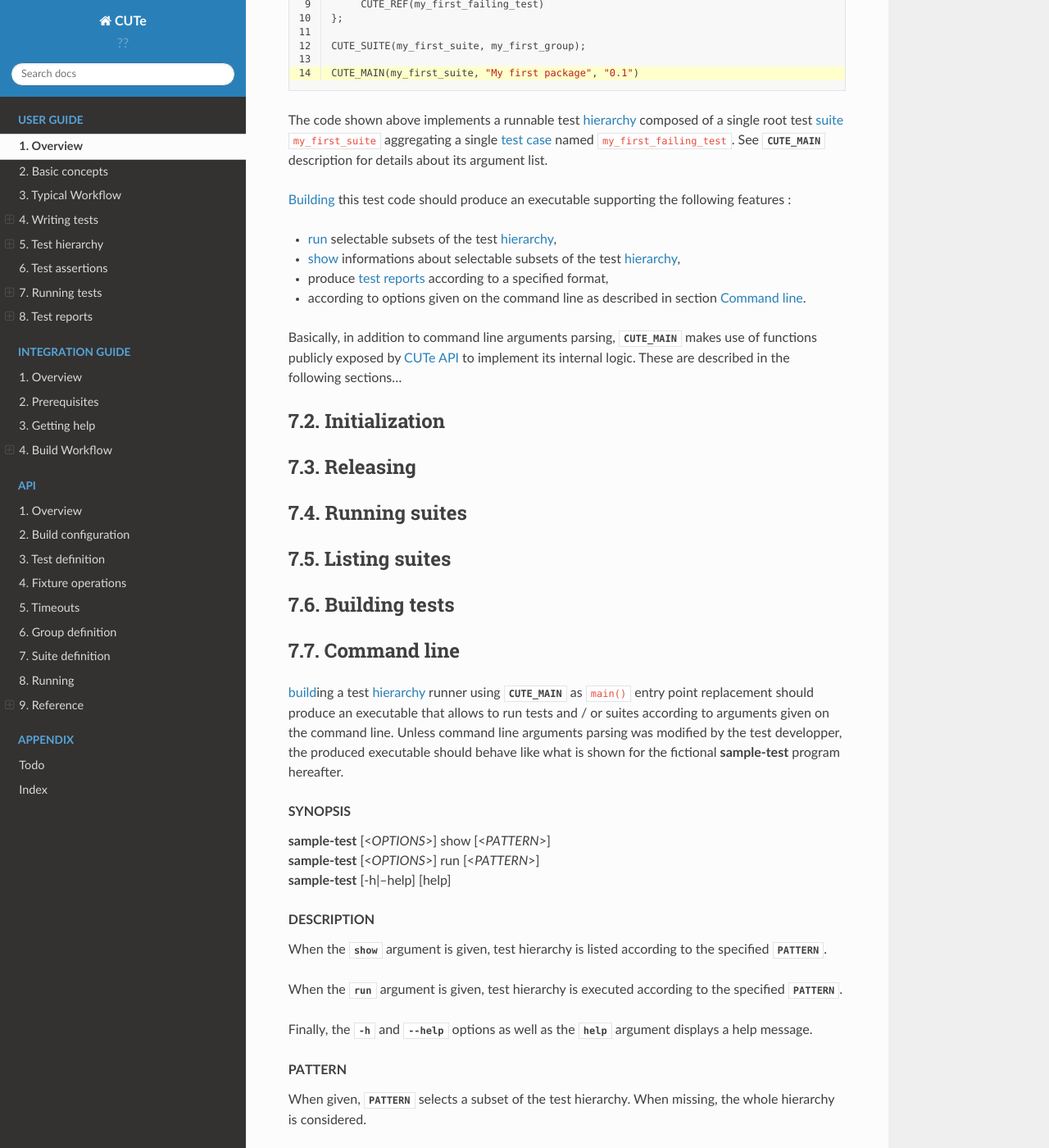
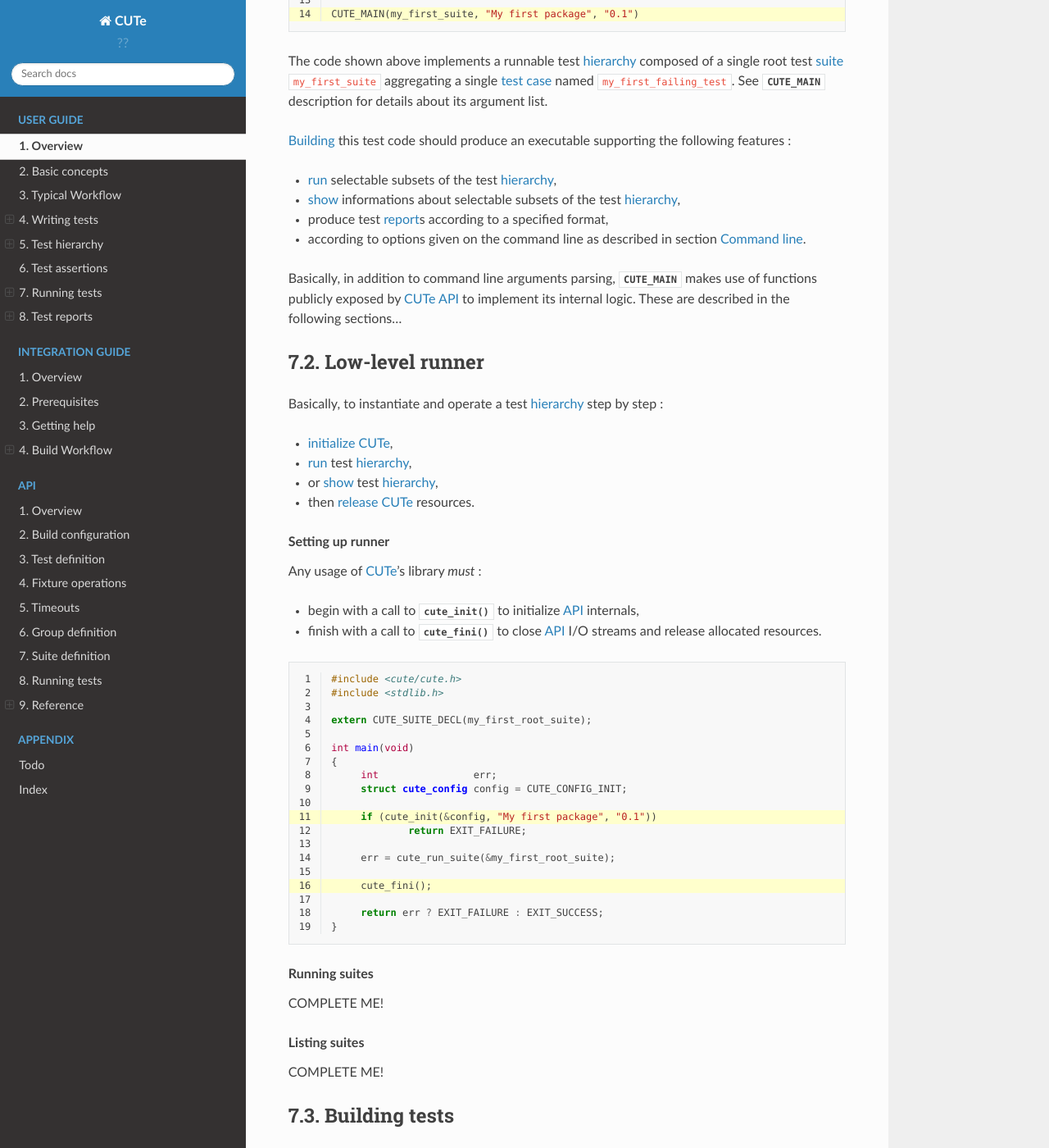
Before and after one commit to grgbr/cute, a Sphinx documentation site: the page built from sphinx/user.rst, in a window 1280 px wide and 1400 px high, scrolled down 15125 px. Shown: the whole window at 82% size. Built offline with Sphinx 7.4.7 and the Read the Docs theme 2.0.0, drawn with Linux system fonts in a browser that asks for light colours; some of the changed text lies outside the part shown.

Commit message:
low-level API documentation

```diff
--- a/sphinx/_cdefs.rst
+++ b/sphinx/_cdefs.rst
@@ -1,8 +1,11 @@
 .. _cute:      https://github.com/grgbr/cute
 .. |CUTe|      replace:: `CUTe <cute_>`_
 
+.. |API|       replace:: :doc:`API <api>`
 .. |test case| replace:: :ref:`test case <sect-user-writing_tests-test_definition>`
 .. |fixture|   replace:: :ref:`fixture <sect-user-writing_tests-fixture_operations>`
 .. |timer|     replace:: :ref:`timer <sect-user-writing_tests-test_timeout>`
+.. |hierarchy| replace:: :ref:`hierarchy <sect-user-test_hierarchy>`
 .. |group|     replace:: :ref:`group <sect-user-test_hierarchy-group_definition>`
 .. |suite|     replace:: :ref:`suite <sect-user-test_hierarchy-suite_definition>`
+.. |report|    replace:: :ref:`report <sect-user-test_reports>`
--- a/sphinx/user.rst
+++ b/sphinx/user.rst
@@ -37,16 +35,16 @@ designed with the following goals in mind:
 
 .. rubric:: Features
 
-* test failure recovery
-* extensive reporting
-* flexible and modular test suite hierarchies
-* `test fixtures <fixture_>`_
-* strict function `mocking <mock_>`_
-* `JUnit <junit_>`_ XML reporting
-* `Test Anything Protocol <tap_>`_ reporting
-* ease debugging of test failures
-* clear and expressive C |API|
-* C library dependency only
+* test failure recovery,
+* extensive reporting,
+* flexible and modular test suite hierarchy,
+* `test fixtures <fixture_>`_,
+* strict function `mocking <mock_>`_,
+* `JUnit <junit_>`_ XML reporting,
+* `Test Anything Protocol <tap_>`_ reporting,
+* easy debugging of test failures,
+* clear and expressive C API,
+* C library dependency only.
 
 .. rubric:: Limitations
 
@@ -62,11 +60,11 @@ Basic concepts
 |CUTe| is a framework allowing to write, manage and run unit tests in C. It's
 |API| provides a set of functions to :
 
-* structure test case / suite |hierarchy| ;
+* structure |test case| / |suite| |hierarchy| ;
 * check strongly typed data against specified constraints ;
 * schecule and verify mock expectations against specified constraints ;
 * |run| test cases and suites according to specified configurations ;
-* report test results onto the console and / or,
+* |report| test results onto the console and / or,
 * into files according to various specified formats.
 
 |CUTe| is built as a static and / or shared library which must be linked with
@@ -105,8 +103,8 @@ proper operation.
 A |suite| is a collection of suites and / or test cases. All suites may
 arbitrarily be selected for a |run|.
 
-Finally, a particular |run| may be setup to :ref:`report
-<sect-user-test_reports>` test results according to a specified configuration.
+Finally, a particular |run| may be setup to |report| test results according to a
+specified configuration.
 
 Typical Workflow
 ================
@@ -865,6 +865,8 @@ to implement test functions using |CUTe|'s test assertions.
 Test assertions
 ===============
 
+COMPLETE ME!
+
 .. _sect-user-running_tests:
 
 Running tests
@@ -879,12 +881,10 @@ Finally, you should :ref:`compile and link <sect-user-building_tests>` the test
 code to provide a standalone executable.
 
 Where you need more flexibility, |CUTe|'s |API| also exposes functions required
-to instantiate and operate a test |hierarchy| step by step :
+to instantiate and operate a test |hierarchy| step by step. See section
+`Low-level runner`_ for more informations.
 
-* :ref:`initialize <sect-user-init>` |CUTe|,
-* :ref:`run <sect-user-run_suite>` test |hierarchy|,
-* or :ref:`show <sect-user-list_suite>` test |hierarchy|,
-* then :ref:`release <sect-user-release>` |CUTe| resources.
+.. _sect-user-main:
 
 Main entry point
 ----------------
@@ -925,7 +925,7 @@ executable supporting the following features :
 * :ref:`run <sect-user-run_suite>` selectable subsets of the test |hierarchy|,
 * :ref:`show <sect-user-list_suite>` informations about selectable subsets of
   the test |hierarchy|,
-* produce `test reports`_ according to a specified format,
+* produce test |report|\s according to a specified format,
 * according to options given on the command line as described in section
   `Command line`_.
 
@@ -933,30 +933,71 @@ Basically, in addition to command line arguments parsing, :c:macro:`CUTE_MAIN`
 makes use of functions publicly exposed by |CUTe| |API| to implement
 its internal logic. These are described in the following sections...
 
-.. _sect-user-init:
+.. _sect-user-low_level_runner:
 
-Initialization
---------------
+Low-level runner
+----------------
 
-.. _sect-user-release:
+Basically, to instantiate and operate a test |hierarchy| step by step :
 
-Releasing
----------
+* :ref:`initialize <sect-user-setup_run>` |CUTe|,
+* :ref:`run <sect-user-run_suite>` test |hierarchy|,
+* or :ref:`show <sect-user-list_suite>` test |hierarchy|,
+* then :ref:`release <sect-user-setup_run>` |CUTe| resources.
+
+.. _sect-user-setup_run:
+
+.. rubric:: Setting up runner
+
+Any usage of |CUTe|'s library *must* :
+
+* begin with a call to :c:func:`cute_init` to initialize |API| internals,
+* finish with a call to :c:func:`cute_fini` to close |API| I/O streams and
+  release allocated resources.
+
+.. code-block:: c
+   :linenos:
+   :emphasize-lines: 11,16
+
+   #include <cute/cute.h>
+   #include <stdlib.h>
+
+   extern CUTE_SUITE_DECL(my_first_root_suite);
+
+   int main(void)
+   {
+        int                err;
+        struct cute_config config = CUTE_CONFIG_INIT;
+
+        if (cute_init(&config, "My first package", "0.1"))
+                return EXIT_FAILURE;
+
+        err = cute_run_suite(&my_first_root_suite);
+
+        cute_fini();
+
+        return err ? EXIT_FAILURE : EXIT_SUCCESS;
+   }
+
 
 .. _sect-user-run_suite:
 
-Running suites
---------------
+.. rubric:: Running suites
+
+COMPLETE ME!
 
 .. _sect-user-list_suite:
 
-Listing suites
---------------
+.. rubric:: Listing suites
+
+COMPLETE ME!
 
 .. _sect-user-building_tests:
 
 Building tests
 --------------
+
+COMPLETE ME!
 
 Command line
 ------------
@@ -1031,11 +1072,13 @@ described in |regex(7)|.
 
 .. option:: -x[<PATH>], --xml[=<PATH>]
 
-   Generate output to <*PATH*> according to JUnit XML format.
+   Generate output to <*PATH*> according to
+   :ref:`JUnit XML format <sect-user-junit>`.
 
 .. option:: -a[<PATH>], --tap[=<PATH>]
 
-   Generate output to <*PATH*> according to Test Anything Protocol format.
+   Generate output to <*PATH*> according to
+   :ref:`Test Anything Protocol format <sect-user-tap>`.
 
 .. rubric:: PATH
 
@@ -1061,8 +1104,18 @@ Test reports
 Console
 -------
 
+COMPLETE ME!
+
+.. _sect-user-junit:
+
 JUnit XML
 ---------
 
+COMPLETE ME!
+
+.. _sect-user-tap:
+
 TAP
 ---
+
+COMPLETE ME!
```
Also changed, not shown: other parts of sphinx/user.rst (+2 -2 lines), sphinx/api.rst (+39 -11 lines), 1 other file.
